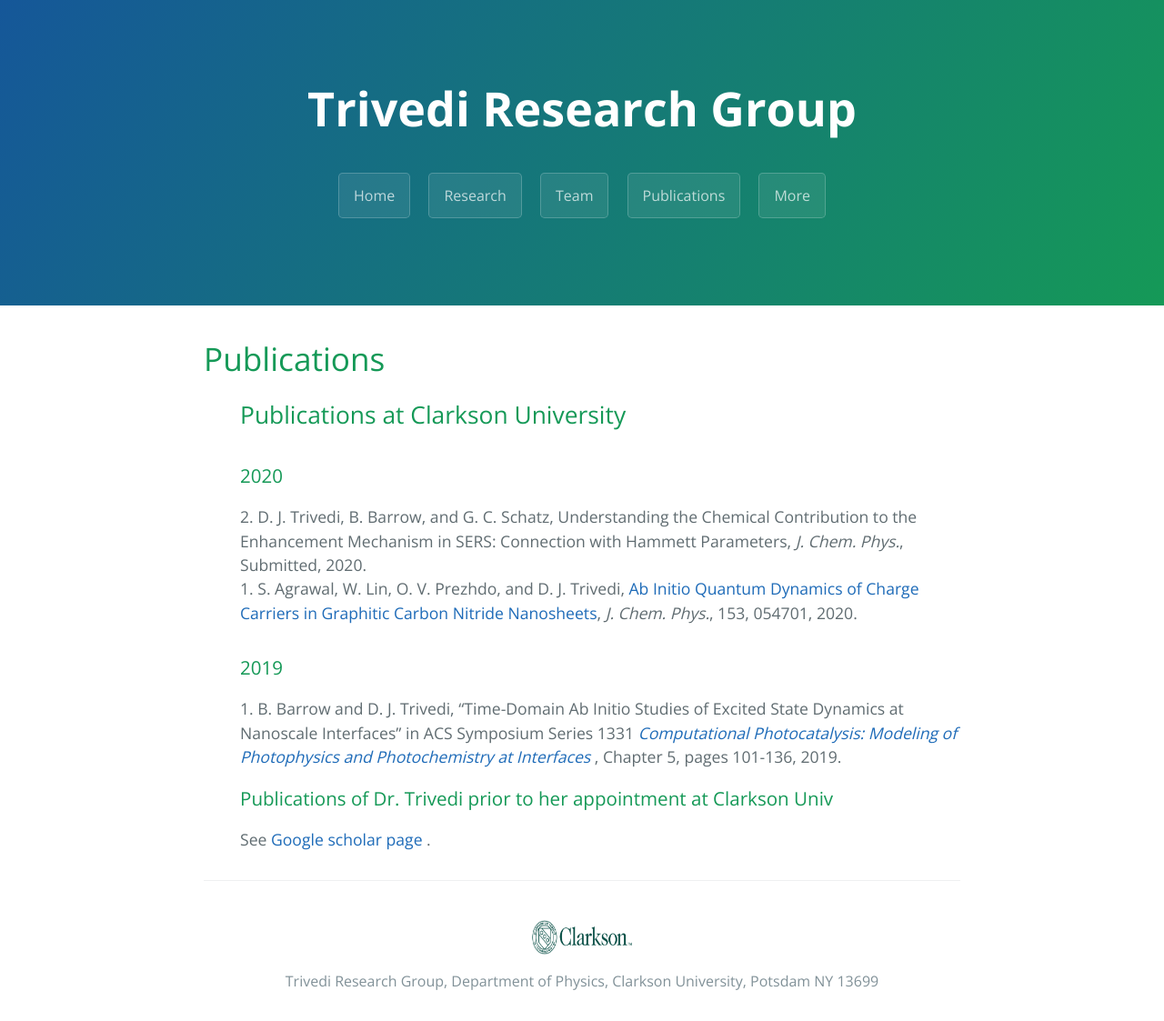
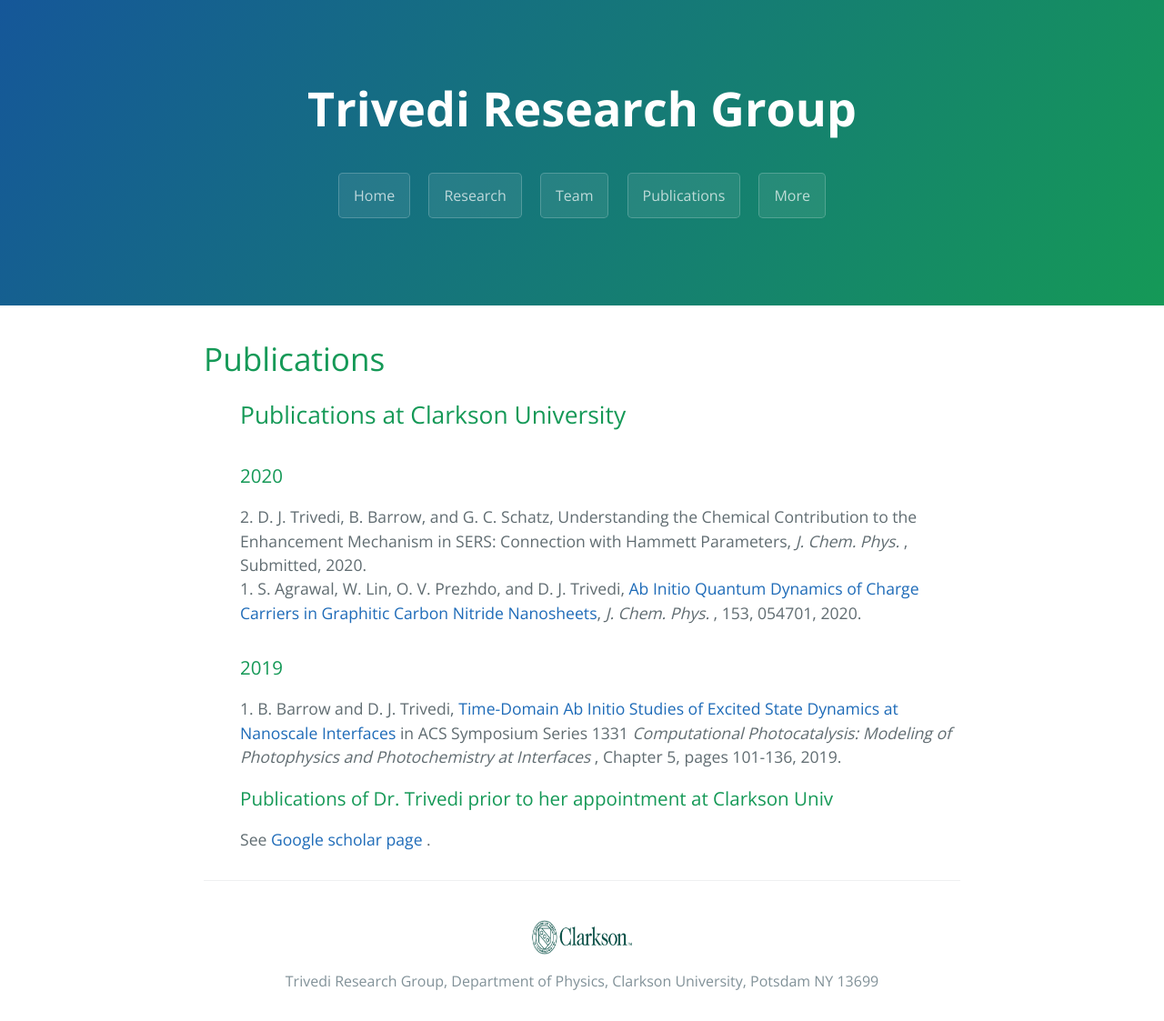
Before and after one commit to dharatrivedi/dharatrivedi.github.io, a Jekyll site: the page built from publication.html, in a window 1280 px wide. Shown: the whole page at 91% size. Built offline with Jekyll 4.4.1, drawn with Linux system fonts in a browser that asks for light colours.

```diff
--- a/publication.html
+++ b/publication.html
@@ -8,10 +8,10 @@ title: {{ site.name }}
   <ul class="clearfix">
     <h2>Publications at Clarkson University</h2>
     <h3>2020</h3>
-      2. D. J. Trivedi, B. Barrow, and G. C. Schatz, Understanding the Chemical Contribution to the Enhancement Mechanism in SERS: Connection with Hammett Parameters, <i>J. Chem. Phys.</i>, Submitted, 2020.<br />
-      1. S. Agrawal, W. Lin, O. V. Prezhdo, and D. J. Trivedi, <a href="https://doi.org/10.1063/5.0010628"> Ab Initio Quantum Dynamics of Charge Carriers in Graphitic Carbon Nitride Nanosheets</a>, <i>J. Chem. Phys.</i>, 153, 054701, 2020.
+      2. D. J. Trivedi, B. Barrow, and G. C. Schatz, Understanding the Chemical Contribution to the Enhancement Mechanism in SERS: Connection with Hammett Parameters, <i> J. Chem. Phys. </i>, Submitted, 2020.<br />
+      1. S. Agrawal, W. Lin, O. V. Prezhdo, and D. J. Trivedi, <a href="https://doi.org/10.1063/5.0010628"> Ab Initio Quantum Dynamics of Charge Carriers in Graphitic Carbon Nitride Nanosheets</a>, <i> J. Chem. Phys. </i>, 153, 054701, 2020.
     <h3>2019</h3>
-      1. B. Barrow and D. J. Trivedi, “Time-Domain Ab Initio Studies of Excited State Dynamics at Nanoscale Interfaces” in ACS Symposium Series 1331 <i> <a href="https://doi.org/10.1021/bk-2019-1331.ch005"> Computational Photocatalysis: Modeling of Photophysics and Photochemistry at Interfaces </a> </i>, Chapter 5, pages 101-136, 2019.
+      1. B. Barrow and D. J. Trivedi, <a href="https://doi.org/10.1021/bk-2019-1331.ch005"> Time-Domain Ab Initio Studies of Excited State Dynamics at Nanoscale Interfaces </a> in ACS Symposium Series 1331 <i> Computational Photocatalysis: Modeling of Photophysics and Photochemistry at Interfaces </i>, Chapter 5, pages 101-136, 2019.
   </ul>
   <ul class="clearfix">
     <h3>Publications of Dr. Trivedi prior to her appointment at Clarkson Univ</h3>
```
